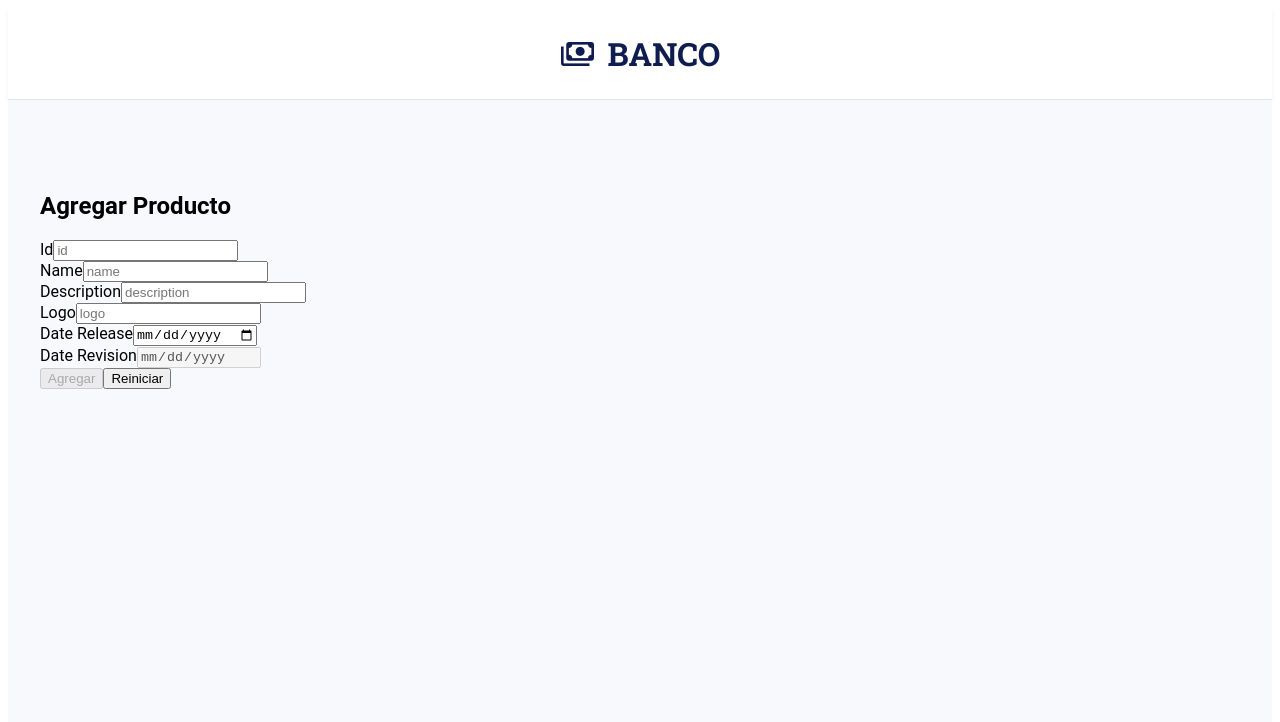
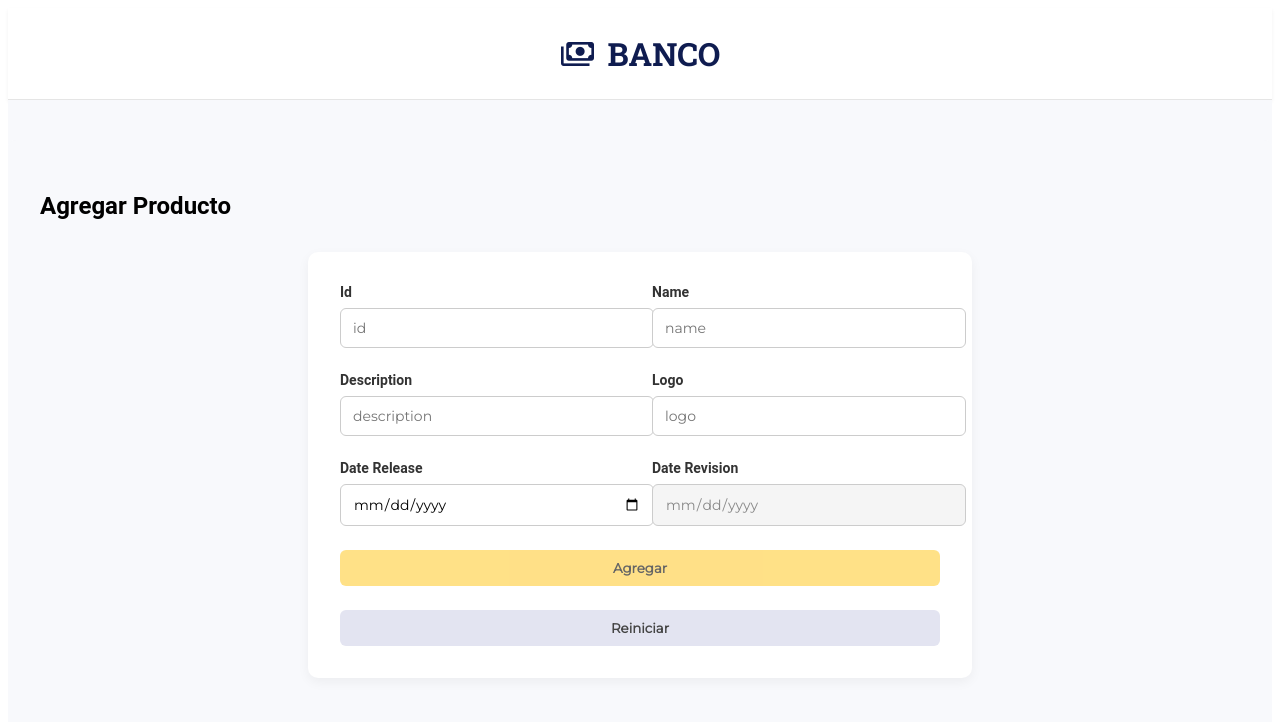
Before and after one commit to Dreamer97JB/Ejercicio-Tecnico-Frontend-Angular-Barrionuevo, an Angular app in the folder financial-products-app/: page /add in a window 1280 px wide. Shown: the top 722 px of the page. Built offline with nearby package versions, Linux system fonts and the light colour scheme.

Commit message:
layout inicial

```diff
--- a/financial-products-app/src/app/features/products/product-form/product-form.component.html
+++ b/financial-products-app/src/app/features/products/product-form/product-form.component.html
@@ -44,11 +44,12 @@
 
 
 
-  <button type="submit" [disabled]="productForm.invalid">
-  {{ isEditMode ? 'Guardar' : 'Agregar' }}
+  <button type="submit" [disabled]="productForm.invalid" class="full-width">
+    {{ isEditMode ? 'Guardar' : 'Agregar' }}
   </button>
 
-  <button type="button" (click)="onReset()">
+  <button type="button" (click)="onReset()" class="full-width">
     {{ isEditMode ? 'Cancelar' : 'Reiniciar' }}
   </button>
+
 </form>
--- a/financial-products-app/src/app/features/products/product-form/product-form.component.scss
+++ b/financial-products-app/src/app/features/products/product-form/product-form.component.scss
@@ -0,0 +1,88 @@
+form {
+  max-width: 600px;
+  margin: 2rem auto;
+  padding: 2rem;
+  background-color: #ffffff;
+  border-radius: 10px;
+  box-shadow: 0 4px 12px rgba(0, 0, 0, 0.05);
+  display: grid;
+  grid-template-columns: 1fr 1fr;
+  gap: 1.5rem;
+
+  h2 {
+    grid-column: span 2;
+    text-align: center;
+    font-family: 'Roboto Slab', serif;
+    font-size: 24px;
+    margin-bottom: 1rem;
+  }
+
+  label {
+    display: block;
+    margin-bottom: 0.5rem;
+    font-weight: bold;
+    font-size: 14px;
+    color: #333;
+  }
+
+  input {
+    width: 100%;
+    padding: 10px 12px;
+    border: 1px solid #ccc;
+    border-radius: 6px;
+    font-size: 14px;
+    font-family: 'Montserrat', sans-serif;
+
+    &:disabled {
+      background-color: #f5f5f5;
+      color: #888;
+    }
+
+    &:focus {
+      border-color: #0077cc;
+      outline: none;
+    }
+  }
+
+  .ng-invalid.ng-touched,
+  .ng-invalid.ng-dirty {
+    border: 1px solid red !important;
+  }
+
+  small {
+    color: red;
+    font-size: 12px;
+    margin-top: 0.25rem;
+    display: block;
+  }
+
+  button[type='submit'],
+  button[type='button'] {
+    padding: 10px 20px;
+    border-radius: 6px;
+    border: none;
+    font-weight: bold;
+    font-family: 'Montserrat', sans-serif;
+    cursor: pointer;
+    transition: background-color 0.3s ease;
+  }
+
+  button[type='submit'] {
+    background-color: #ffcd38;
+    color: black;
+  }
+
+  button[type='button'] {
+    background-color: #e3e4f1;
+    color: #444;
+  }
+
+  button[disabled] {
+    opacity: 0.6;
+    cursor: not-allowed;
+  }
+
+  .full-width {
+    grid-column: span 2;
+  }
+}
```
